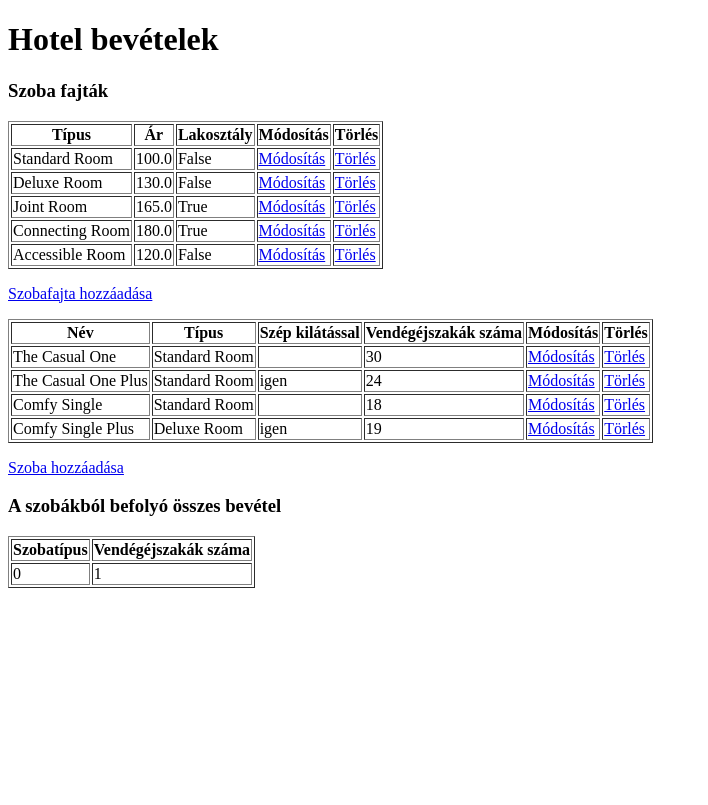
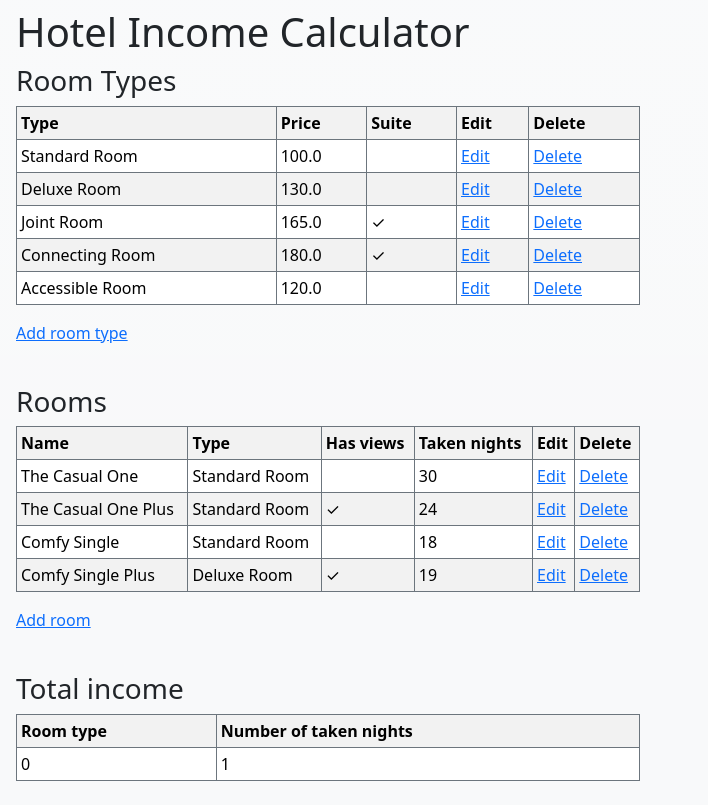
Before and after one commit to supernauth/hotel_finance_django, a Django app: page / in a window 1280 px wide. Shown: the whole page, without its empty margins (0-708 px from the left). Before the commit the page ends 588 px from the top, so only its background shows below. Run offline with Django 5.2, Linux system fonts and the light colour scheme; data comes from the database, SQL or seed files in the repository; both versions use the stored data as it was after the commit.

Commit message:
Fixing views.py's broken functions and room adding functionality

```diff
--- a/cubixhazi/hotel_finance/models.py
+++ b/cubixhazi/hotel_finance/models.py
@@ -1,4 +1,5 @@
 from django.db import models
+from django.core.validators import MaxValueValidator, MinValueValidator
 
 class Type(models.Model):
     name = models.CharField(max_length=100)
@@ -13,7 +14,7 @@ class Room(models.Model):
     type = models.ForeignKey(Type, on_delete=models.CASCADE)
     name = models.CharField(max_length=100)
     has_views = models.BooleanField()
-    night_count = models.IntegerField()
+    night_count = models.PositiveIntegerField(default=0, validators=[MinValueValidator(0), MaxValueValidator(31)])
 
     def __str__(self):
         return f'{self.name} ({self.type.name})'
--- a/cubixhazi/hotel_finance/templates/index.html
+++ b/cubixhazi/hotel_finance/templates/index.html
@@ -3,63 +3,65 @@
 <head>
     <meta charset="UTF-8">
     <meta name="viewport" content="width=device-width, initial-scale=1.0">
-    <title>Document</title>
+    <title>Hotel Income Calculator</title>
+    <link href="https://cdn.jsdelivr.net/npm/bootstrap@5.3.2/dist/css/bootstrap.min.css" rel="stylesheet" integrity="sha384-T3c6CoIi6uLrA9TneNEoa7RxnatzjcDSCmG1MXxSR1GAsXEV/Dwwykc2MPK8M2HN" crossorigin="anonymous">
 </head>
-<body>
-    <h1>Hotel bevételek</h1>
-    <h3>Szoba fajták</h3>
-    <table border="1">
+<body class="px-3 py-2 bg-light bg-gradient">
+    <h1>Hotel Income Calculator</h1>
+    <h3>Room Types</h3>
+    <table class="table table-striped table-bordered border-secondary table-sm" style="width: 50%;">
         <tr>
-            <th>Típus</th>
-            <th>Ár</th>
-            <th>Lakosztály</th>
-            <th>Módosítás</th>
-            <th>Törlés</th>
+            <th>Type</th>
+            <th>Price</th>
+            <th>Suite</th>
+            <th>Edit</th>
+            <th>Delete</th>
         </tr>
         {% for type in room_types %}
         <tr>
             <td>{{ type.name }}</td>
             <td>{{ type.price }}</td>
-            <td>{{ type.suite }}</td>
-            <td><a href="type/update/{{ type.id }}">Módosítás</a></td>
-            <td><a href="type/delete/">Törlés</a></td>
+            <td>{% if type.suite %} ✓ {% endif %}</td>
+            <td><a href="type/update/{{ type.id }}">Edit</a></td>
+            <td><a href="type/delete/">Delete</a></td>
         </tr>
         {% endfor %}
     </table>
 
     <p>
-        <a href="room/add">Szobafajta hozzáadása</a>
+        <a href="type/add">Add room type</a>
     </p>
-
-    <table border="1">
+    <br>
+    <h3>Rooms</h3>
+    <table class="table table-striped table-bordered border-secondary table-sm" style="width: 50%;">
         <tr>
-            <th>Név</th>
-            <th>Típus</th>
-            <th>Szép kilátással</th>
-            <th>Vendégéjszakák száma</th>
-            <th>Módosítás</th>
-            <th>Törlés</th>
+            <th>Name</th>
+            <th>Type</th>
+            <th>Has views</th>
+            <th>Taken nights</th>
+            <th>Edit</th>
+            <th>Delete</th>
         </tr>
         {% for room in rooms %}
             <tr>
                 <td>{{ room.name }}</td>
                 <td>{{ room.type.name }}</td>
-                <td>{% if room.has_views %} igen {% endif %}</td>
+                <td>{% if room.has_views %} ✓ {% endif %}</td>
                 <td>{{ room.night_count }}</td>
-                <td><a href="room/update/{{ room.id }}">Módosítás</a></td>
-                <td><a href="room/delete/{{ room.id }}">Törlés</a></td>
+                <td><a href="room/update/{{ room.id }}">Edit</a></td>
+                <td><a href="room/delete/{{ room.id }}">Delete</a></td>
             </tr>
         {% endfor %}
     </table>
     <p>
-        <a href="room/add/">Szoba hozzáadása</a>
+        <a href="room/add/">Add room</a>
     </p>
-
-<h3>A szobákból befolyó összes bevétel</h3>
-    <table border="1">
+<br>
+<h3>Total income</h3>
+    <table class="table table-striped table-bordered border-secondary table-sm" style="width: 50%;">
         <tr>
-            <th>Szobatípus</th>
-            <th>Vendégéjszakák száma</th>
+            <th>Room type</th>
+            <th>Number of taken nights</th>
         </tr>
         <tr>
             <td>0</td>
@@ -67,5 +69,6 @@
         </tr>
         <!-- itt folytatni, a views.py 12. sorban a lényeg -->
     </table>
+    <script src="https://cdn.jsdelivr.net/npm/bootstrap@5.3.2/dist/js/bootstrap.bundle.min.js" integrity="sha384-C6RzsynM9kWDrMNeT87bh95OGNyZPhcTNXj1NW7RuBCsyN/o0jlpcV8Qyq46cDfL" crossorigin="anonymous"></script>
 </body>
 </html>
--- a/cubixhazi/hotel_finance/views.py
+++ b/cubixhazi/hotel_finance/views.py
@@ -44,6 +44,7 @@ def add_room_record(request):
     Room(
         name=request.POST.get('name'),
         has_views=request.POST.get('has_views') == 'on',
+        night_count=request.POST.get('night_count'),
         type=Type.objects.get(id=request.POST.get('type_id'))
     ).save()
     return HttpResponseRedirect(reverse('index'))
```
Also changed, not shown: cubixhazi/hotel_finance/templates/room.html (+11 -4 lines), cubixhazi/hotel_finance/templates/type.html (+6 -6 lines), cubixhazi/db.sqlite3, cubixhazi/hotel_finance/migrations/0002_alter_room_night_count.py (added), cubixhazi/hotel_finance/migrations/0003_alter_room_night_count.py (added), 1 other file.
